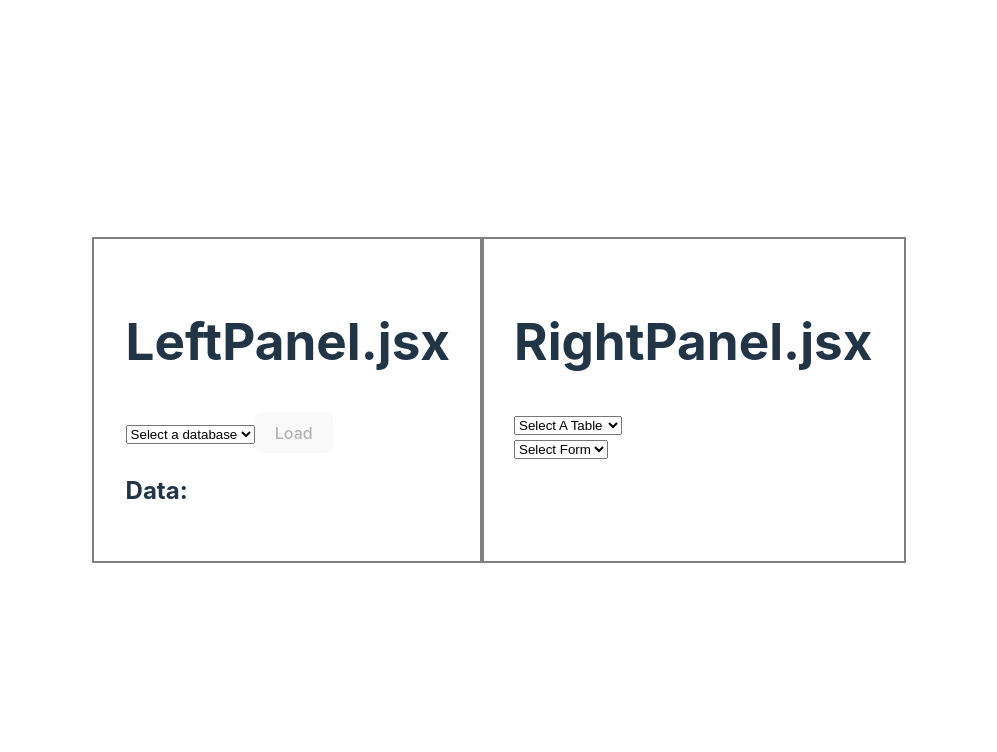
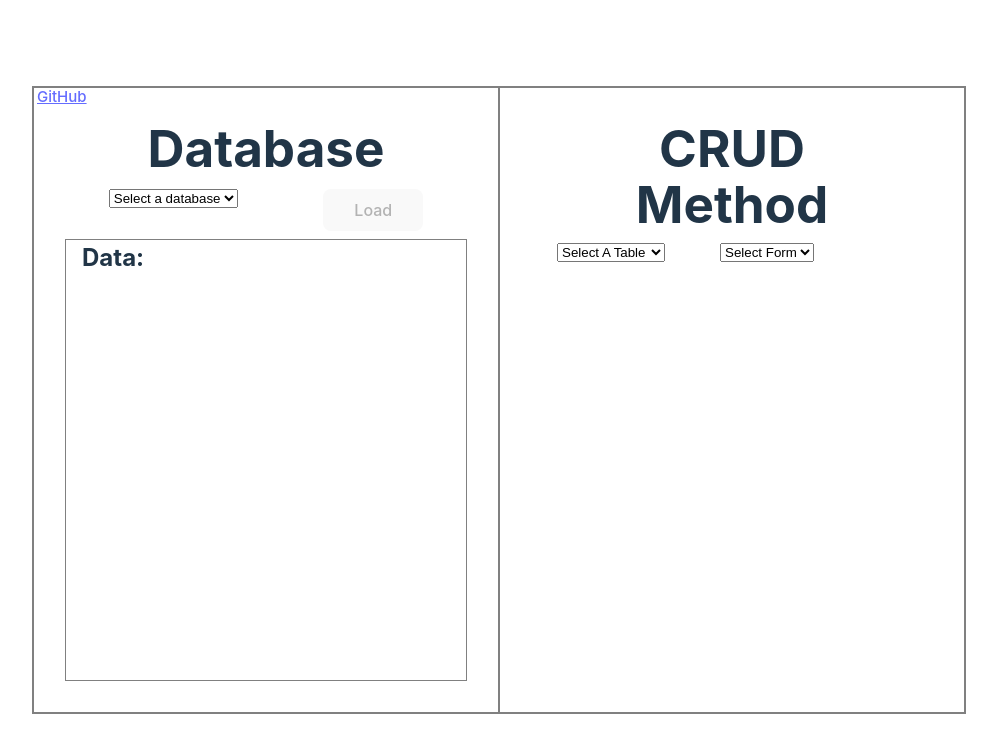
Before and after one commit to aahx/AWS-Cloud-Database-Query-Hub, a React (Vite) app: page / in a window 1280 px wide. Shown: the top 752 px of the page, without its empty margins (141-1138 px from the left). Built offline with nearby package versions, Linux system fonts and the light colour scheme.

Commit message:
CSS complete

```diff
--- a/src/components/RightPanel/StudentCrud/StudentDelete.jsx
+++ b/src/components/RightPanel/StudentCrud/StudentDelete.jsx
@@ -32,13 +32,15 @@ export default function StudentDelete() {
 
     return (
         <>
-            <div>
+            <div className="crud-form">
                 <h2> Student DELETE Form</h2>
-                <h3> Deletion Permanent </h3>
-                <h4> To view changes , Reload left panel </h4>
+                <span className="crud-det">
+                    Deletion Permanent<br />
+                    To view changes , Reload left panel
+                </span>
 
                 <form>
-                    <label htmlFor="studentId">Enter Student ID:</label>
+                    <label htmlFor="studentId">Enter Student ID:</label><br />
                     <input type="text" name="studentId" value={studentId} onChange={handleInputChange} placeholder="1" required />
                     <button type="button" onClick={fetchData} disabled={!studentId || loading}>
                         {loading ? 'Loading...' : 'Return'}
@@ -46,7 +48,7 @@ export default function StudentDelete() {
                 </form>
             </div>
 
-            <div>
+            <div className="crud-res">
                 <h2>Data:</h2>
                 {data && (
                     <div>
--- a/src/components/RightPanel/StudentCrud/StudentGet.jsx
+++ b/src/components/RightPanel/StudentCrud/StudentGet.jsx
@@ -32,18 +32,25 @@ export default function StudentGet() {
 
     return (
         <>
-            <div>
+            <div className="crud-form">
                 <h2> Student GET Form</h2>
                 <form>
-                    <label htmlFor="studentId">Enter Student ID:</label>
-                    <input type="text" name="studentId" value={studentId} onChange={handleInputChange} placeholder="1" required />
+                    <label htmlFor="studentId">Enter Student ID:</label><br />
+                    <input
+                        type="text"
+                        name="studentId"
+                        value={studentId}
+                        onChange={handleInputChange}
+                        placeholder="1"
+                        required
+                    />
                     <button type="button" onClick={fetchData} disabled={!studentId || loading}>
                         {loading ? 'Loading...' : 'Return'}
                     </button>
                 </form>
             </div>
 
-            <div>
+            <div className="crud-res">
                 <h2>Data:</h2>
                 {data && (
                     <div>
--- a/src/components/RightPanel/StudentCrud/StudentPatch.jsx
+++ b/src/components/RightPanel/StudentCrud/StudentPatch.jsx
@@ -57,13 +57,14 @@ export default function StudentPatch() {
 
     return (
         <>
-            <div>
+            <div className="crud-form">
                 <h2>Student PATCH Form</h2>
+                <span className="crud-det">
+                    Enter (one or all) Fields To Update
+                </span>
                 <form>
-                    <h3>Enter (one or all) Fields To Update</h3>
-                    <h4>* Student ID required</h4>
 
-                    <label htmlFor="studentId">Student ID*:</label>
+                    <label htmlFor="studentId">Student ID required*:</label>
                     <input
                         type="text"
                         name="studentId"
@@ -71,7 +72,7 @@ export default function StudentPatch() {
                         onChange={handleIdChange}
                         placeholder="Enter student ID"
                         required
-                    />
+                    /><br />
 
                     <label htmlFor="firstName">First Name:</label>
                     <input
@@ -80,7 +81,7 @@ export default function StudentPatch() {
                         value={studentData.first_name}
                         onChange={handleInputChange}
                         placeholder="Enter first name"
-                    />
+                    /><br />
 
                     <label htmlFor="lastName">Last Name:</label>
                     <input
@@ -89,7 +90,7 @@ export default function StudentPatch() {
                         value={studentData.last_name}
                         onChange={handleInputChange}
                         placeholder="Enter last name"
-                    />
+                    /><br />
 
                     <label htmlFor="email">Email:</label>
                     <input
@@ -110,7 +111,7 @@ export default function StudentPatch() {
                 </form>
             </div>
 
-            <div>
+            <div className="crud-res">
                 <h2>Data:</h2>
                 {responseData && (
                     <div>
--- a/src/components/RightPanel/StudentCrud/StudentPost.jsx
+++ b/src/components/RightPanel/StudentCrud/StudentPost.jsx
@@ -47,13 +47,14 @@ export default function StudentPost() {
 
     return (
         <>
-            <div>
+            <div className="crud-form">
                 <h2> Student POST Form</h2>
+                <span className="crud-det">
+                    Enter Student Info<br />
+                    * All inputs required
+                </span>
                 <form>
-                    <h3>Enter Student Info</h3>
-                    <h5>All inputs required</h5>
-
-                    <label htmlFor="firstName">First Name:</label>
+                    <label htmlFor="firstName">First Name*:</label>
                     <input
                         type="text"
                         name="first_name"
@@ -61,9 +62,9 @@ export default function StudentPost() {
                         onChange={handleInputChange}
                         placeholder="Michael"
                         required
-                    />
+                    /><br />
 
-                    <label htmlFor="lastName">Last Name:</label>
+                    <label htmlFor="lastName">Last Name*:</label>
                     <input
                         type="text"
                         name="last_name"
@@ -71,9 +72,9 @@ export default function StudentPost() {
                         onChange={handleInputChange}
                         placeholder="Kim"
                         required
-                    />
+                    /><br />
 
-                    <label htmlFor="email">Email:</label>
+                    <label htmlFor="email">Email*:</label>
                     <input
                         type="text"
                         name="email"
@@ -91,7 +92,7 @@ export default function StudentPost() {
                 </form>
             </div>
 
-            <div>
+            <div className="crud-res">
                 <h2>Data:</h2>
                 {responseData && (
                     <div>
--- a/src/index.css
+++ b/src/index.css
@@ -2,6 +2,7 @@
   font-family: Inter, system-ui, Avenir, Helvetica, Arial, sans-serif;
   line-height: 1.5;
   font-weight: 400;
+  box-sizing: border-box;
 
   color-scheme: light dark;
   color: rgba(255, 255, 255, 0.87);
@@ -37,6 +38,7 @@ h1 {
 }
 
 button {
+  width: 100px;
   border-radius: 8px;
   border: 1px solid transparent;
   padding: 0.6em 1.2em;
--- a/src/pages/Root/LeftPanel.jsx
+++ b/src/pages/Root/LeftPanel.jsx
@@ -36,8 +36,8 @@ export default function LeftPanel() {
 
   return (
     <section id="left-panel">
-      <div>
-        <h1> LeftPanel.jsx</h1>
+      <div className="select-form">
+        <h1> Database </h1>
         <select value={selectedDatabase} onChange={handleDatabaseChange}>
           <option value="">Select a database</option>
           <option value="health">API Health Check</option>
@@ -48,7 +48,7 @@ export default function LeftPanel() {
         </button>
       </div>
 
-      <div>
+      <div className="db-data">
         <h2>Data:</h2>
         {data && (
           <div id="db-data-div">
--- a/src/pages/Root/RightPanel.jsx
+++ b/src/pages/Root/RightPanel.jsx
@@ -41,15 +41,15 @@ export default function RightPanel() {
   }
 
   return (
+    <>
       <section id="right-panel">
-      <div>
-        <h1> RightPanel.jsx</h1>
+        <div className='select-form-right'>
+          <div className="select-crud">
+            <h1> CRUD Method </h1>
             <select id="table" value={selectedTable} onChange={(handleTableChange)}>
               <option value="">Select A Table</option>
               <option value="student">Student</option>
             </select>
-      </div>
-      <div>
             <select id="crud" value={selectedCRUD} onChange={handleCRUDChange}>
               <option value="">Select Form</option>
               <option value="GET">GET</option>
@@ -58,9 +58,15 @@ export default function RightPanel() {
               <option value="DELETE">DELETE</option>
             </select>
           </div>
-      <div>
+        </div>
+
+        <div className="render-form">
           {renderForm()}
         </div>
       </section>
+      <div className="self-link">
+        <a href="https://github.com/sparklingwaterlemon/K16-Demo/" target="_blank" rel="noreferrer">GitHub</a>
+      </div>
+    </>
   );
 }
--- a/src/routes/Root.css
+++ b/src/routes/Root.css
@@ -1,15 +1,159 @@
 #root {
   max-width: 1280px;
   margin: 0 auto;
-  padding: 2rem;
 }
+
 #container {
   display: flex;
 }
 
 #left-panel,
 #right-panel {
+  min-height: 70vh;
+  max-height: 70vh;
   flex-basis: 50%;
-  outline: 2px solid gray;
   padding: 2rem;
+  display: flex;
+  flex-direction: column;
 }
+
+#left-panel {
+  border: 2px solid gray;
+  border-right: none;
+}
+
+#right-panel {
+  border: 2px solid gray;
+}
+
+.select-form {
+  height: 150px;
+  min-height: 120px;
+  width: 400px;
+  display: flex;
+  flex-direction: row;
+  flex-wrap: wrap;
+  justify-content: space-around;
+  align-items: flex-start;
+}
+
+.select-form h1 {
+  display: table-cell;
+  vertical-align: middle;
+  height: 60px;
+  width: 350px;
+  text-align: center;
+  padding: 0;
+  margin: 0;
+}
+
+.db-data {
+  max-width: 400px;
+  height: 100%;
+  outline: 1px solid gray;
+  overflow: auto;
+  padding-left: 1em;
+}
+
+.db-data h2 {
+  margin: 0;
+}
+
+.db-data pre {
+  margin: 0;
+}
+
+
+
+.select-form-right {
+  height: 150px;
+  min-height: 120px;
+  max-height: 120px;
+  width: 400px;
+  display: flex;
+  flex-direction: row;
+  flex-wrap: wrap;
+  justify-content: space-around;
+  align-items: flex-start;
+}
+
+.select-form-right h1 {
+  display: table-cell;
+  vertical-align: middle;
+  height: 60px;
+  width: 350px;
+  text-align: center;
+  padding: 0;
+  margin: 0;
+}
+
+.select-form-right select {
+  margin-top: 10px;
+  margin-right: 55px;
+}
+
+.render-form {
+  max-width: 400px;
+  height: 800px;
+  overflow: auto;
+}
+
+.crud-form {
+  display: flex;
+  flex-direction: column;
+  border: 1px solid gray;
+  border-style: solid solid none solid;
+  padding-left: 1em;
+  height: 45%;
+}
+
+.crud-det {
+  font-size: 13px;
+  color: black;
+  margin-bottom: 10px;
+}
+
+.crud-form h2 {
+  margin: 0;
+}
+
+.crud-form input {
+  margin-bottom: 5px;
+}
+
+.crud-form input {
+  margin-left: 5px;
+}
+
+.crud-form button {
+  margin-left: 25px;
+  padding: 2px;
+}
+
+.crud-res {
+  border: 1px solid gray;
+  height: 53%;
+  max-width: 400px;
+  padding-left: 1em;
+  overflow: auto;
+}
+
+.crud-res h2 {
+  margin: 0;
+
+}
+
+.crud-res pre {
+  margin: 0;
+}
+
+.self-link {
+  font-size: 15px;
+  padding-left: 5px;
+  position: absolute;
+  text-align: bottom;
+}
+
+.self-link a {
+  text-decoration: underline;
+}
```
Lines whose indentation alone changed are shown as unchanged.
